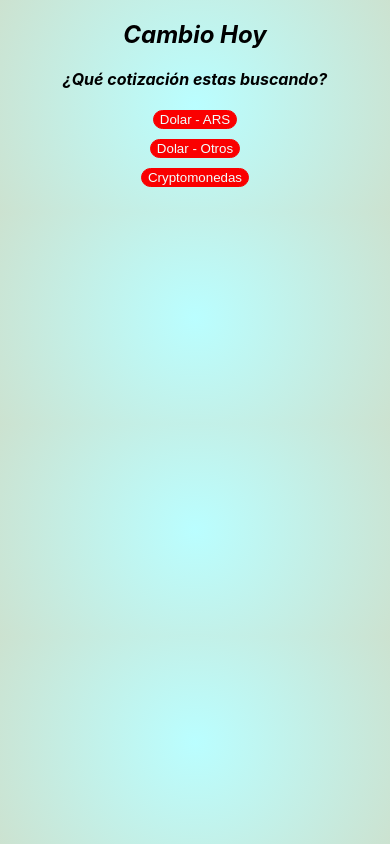
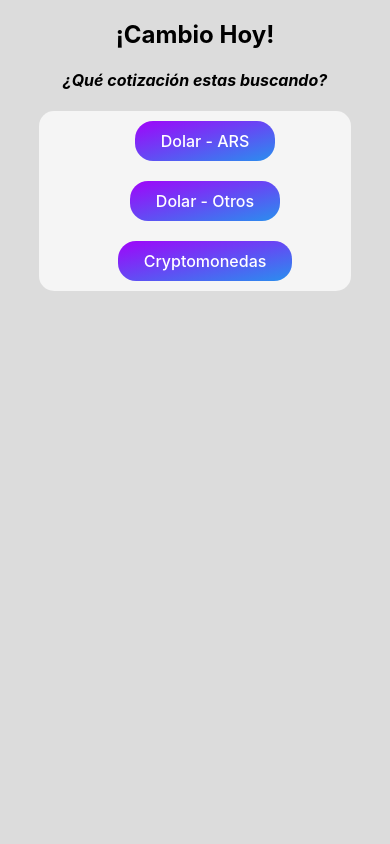
Before and after one commit to Leandro-Pugliese/cambio_hoy, a React (Create React App) app: page / in a window 390 px wide. Built offline with nearby package versions, Linux system fonts and the light colour scheme.

Commit message:
CambioHoy-V2.5(New Css Dolar-Ars)

```diff
--- a/src/App.css
+++ b/src/App.css
@@ -2,90 +2,132 @@
   text-align: center;
 }
 
-.App-logo {
-  height: 40vmin;
-  pointer-events: none;
+body {
+  background-color: gainsboro;
 }
 
-@media (prefers-reduced-motion: no-preference) {
-  .App-logo {
-    animation: App-logo-spin infinite 20s linear;
-  }
+/* Título */
+
+
+/* BOTONES */
+.botones {
+  display: flex;
+  justify-content: center;
+  align-items: center;
 }
 
-.App-header {
-  background-color: #282c34;
-  min-height: 100vh;
-  display: flex;
-  flex-direction: column;
-  align-items: center;
-  justify-content: center;
-  font-size: calc(10px + 2vmin);
-  color: white;
-}
-
-.App-link {
-  color: #61dafb;
-}
-
-@keyframes App-logo-spin {
-  from {
-    transform: rotate(0deg);
-  }
-  to {
-    transform: rotate(360deg);
-  }
-}
-
-body {
-  background: rgb(150,253,255);
-  background: radial-gradient(circle, rgb(186, 254, 255) 0%, rgb(204, 226, 208) 100%);
-}
-/* BOTONES */
-.botones button {
-  background-color: rgb(250, 0, 0);
-  color: azure;
-  border: solid 1px rgb(250, 0, 0);
-  border-radius: 10px;
-  margin: 5px;
-}
-
-.botones button:hover {
-  background-color: blue;
-  cursor: pointer;
-  border: solid 1px blue;
-}
-
-/* DOLAR */
-#dolar {
+.botonesContainer {
   display: flex;
   flex-direction: column;
   justify-content: center;
   align-items: center;
+  width: 20%;
+  background-color: whitesmoke;
+  border-radius: 15px;
 }
 
-#dolarArs {
-  background: linear-gradient(0deg, rgb(67, 150, 240) 0%, rgba(70, 224, 134, 0.743) 100%);
-  border-radius: 5px;
-  width: 480px;
-  margin-right: 5px;
-  box-shadow: 3px 3px 3px 3px rgb(124, 105, 105);
+.button-62 {
+  background: linear-gradient(to bottom right, #a004fa, #298fee);
+  border: 0;
+  border-radius: 18px;
+  color: #FFFFFF;
+  cursor: pointer;
+  display: inline-block;
+  font-family: -apple-system,system-ui,"Segoe UI",Roboto,Helvetica,Arial,sans-serif;
+  font-size: 16px;
+  font-weight: 500;
+  line-height: 2.5;
+  outline: transparent;
+  padding: 0 1rem;
+  text-align: center;
+  text-decoration: none;
+  transition: box-shadow .2s ease-in-out;
+  user-select: none;
+  -webkit-user-select: none;
+  touch-action: manipulation;
+  white-space: nowrap;
+  width: 150px;
+  margin: 10px;
 }
 
-#oficial {
-  color: white;
+/* .button-62:not([disabled]):focus {
+  box-shadow: 0 0 .25rem rgba(0, 0, 0, 0.5), -.125rem -.125rem 1rem rgba(52, 65, 252, 0.5), .125rem .125rem 1rem rgba(241, 90, 255, 0.5);
+} */
+
+.button-62:not([disabled]):hover {
+  box-shadow: 0 0 .25rem rgba(0, 0, 0, 0.5), -.125rem -.125rem 1rem rgba(52, 65, 252, 0.5), .125rem .125rem 1rem rgba(241, 90, 255, 0.5);
 }
-#blue {
-  color: white;
+.button-62:active {
+  outline: 0;
+  transform: scale(0.95);
 }
-#tarjeta {
-  color: white;
+
+/* GENERAL */
+.cotizaciones {
+  display: flex;
+  justify-content: center;
+  align-items: center;
+  margin-top: 30px;
 }
-#bolsa {
-  color: white;
+
+/* DOLAR */
+.dolar {
+  display: flex;
+  flex-direction: column;
+  justify-content: center;
+  align-items: center;
+  width: 100%;
 }
-#liqui {
-  color: white;
+
+.dolarArs {
+  background-color: whitesmoke;
+  border-radius: 15px;
+  width: 30%;
+  margin-right: 5px;
+}
+
+.dataContainer {
+  display: flex;
+  flex-direction: row;
+  width: 100%;
+  align-items: center;
+  color: rgb(0, 0, 82);
+}
+
+.dataNombre {
+  display: flex;
+  width: 50%;
+}
+.dataNombre p {
+  margin-left: 15px;
+}
+
+.compra-venta {
+  display: flex;
+  flex-direction: column;
+  width: 50%;
+}
+
+.compra {
+  display: flex;
+  justify-content: right;
+  margin-right: 15px;
+}
+.compra p {
+  margin: 1px;
+}
+
+.venta {
+  display: flex;
+  justify-content: right;
+  margin-right: 15px;
+}
+.venta p {
+  margin: 1px;
+}
+
+.renglon hr {
+  margin: 0px 15px;
 }
 
 
@@ -173,12 +215,22 @@ body {
 }
 
 /* MediaQuery para Css responsive  ---------------------------------------------------------------------------------*/
-@media (max-width: 500px) {
+@media (max-width: 700px) {
+
+  /* Botones */
+
+  .botonesContainer {
+    width: 80%;
+  }
+  .button-62 {
+    width: 100%;
+  }
 
   /* Dolar */
-  #dolarArs {
+  .dolarArs {
     width: 80%;
   }
+
 
   /* Pares */
   #dolarOtros {
@@ -209,3 +261,10 @@ body {
   }
 
 }
+
+@media (max-width: 500px) {
+  #nombreLargo {
+    font-size: small;
+    font-weight: 900;
+  }
+}
--- a/src/App.js
+++ b/src/App.js
@@ -9,48 +9,83 @@ function App() {
   const coinBase = "https://api.coinbase.com/v2"
 
   //DolarSi Api
+  // Oficial
   const [oficial, setOficial] = useState("");
+  const [oficialCompra, setOficialCompra] = useState("");
+  const [oficialVenta, setOficialVenta] = useState("");
+  // Blue
   const [blue, setBlue] = useState("");
+  const [blueCompra, setBlueCompra] = useState("");
+  const [blueVenta, setBlueVenta] = useState("");
+  // Tarjeta
   const [tarjeta, setTarjeta] = useState("");
+  const [tarjetaCompra, setTarjetaCompra] = useState("");
+  const [tarjetaVenta, setTarjetaVenta] = useState("");
+  // Bolsa
   const [bolsa, setBolsa] = useState("");
+  const [bolsaCompra, setBolsaCompra] = useState("");
+  const [bolsaVenta, setBolsaVenta] = useState("");
+  // Liqui
   const [liqui, setLiqui] = useState("");
-  const [textoDolar, setTextoDolar] = useState("");
+  const [liquiCompra, setLiquiCompra] = useState("");
+  const [liquiVenta, setLiquiVenta] = useState("");
+  //Render usd-ars
   const [dolarCss, setDolarCss] = useState("");
 
   const buscar = async () => {
 
-    const dolarText = `Dolar - Ars`
-    setTextoDolar(dolarText)
-
     let dolar = await axios(url);
     let dataDolar = await dolar.data;
 
+    // Oficial
+    let oficialDolar = `${dataDolar[0].casa.nombre}`
+    setOficial(oficialDolar)
 
-    let oficialDolar = `${dataDolar[0].casa.nombre} =
-                        Compra: $${dataDolar[0].casa.compra} /
-                        Venta: $${dataDolar[0].casa.venta}`
+    let oficialDolarCompra = `Compra: $${dataDolar[0].casa.compra}`
+    setOficialCompra(oficialDolarCompra)
 
-    let blueDolar = `${dataDolar[1].casa.nombre} =
-                      Compra: $${dataDolar[1].casa.compra} /
-                      Venta: $${dataDolar[1].casa.venta}`
+    let oficialDolarVenta = `Venta: $${dataDolar[0].casa.venta}`
+    setOficialVenta(oficialDolarVenta)
 
-    let tarjetaDolar = `${dataDolar[6].casa.nombre} (tarjeta) =
-                        Compra: $${dataDolar[6].casa.compra} /
-                        Venta: $${dataDolar[6].casa.venta}`
+    // Blue
+    let blueDolar = `${dataDolar[1].casa.nombre}`
+    setBlue(blueDolar)
 
-    let bolsaDolar = `${dataDolar[4].casa.nombre} =
-                        Compra: $${dataDolar[4].casa.compra} /
-                        Venta: $${dataDolar[4].casa.venta}`
+    let blueDolarCompra = `Compra: $${dataDolar[1].casa.compra}`
+    setBlueCompra(blueDolarCompra)
 
-    let liquiDolar = `${dataDolar[3].casa.nombre} =
-                        Compra: $${dataDolar[3].casa.compra} /
-                        Venta: $${dataDolar[3].casa.venta}`
+    let blueDolarVenta = `Venta: $${dataDolar[1].casa.venta}`
+    setBlueVenta(blueDolarVenta)
 
-    setOficial(oficialDolar);
-    setBlue(blueDolar);
-    setTarjeta(tarjetaDolar);
-    setBolsa(bolsaDolar);
-    setLiqui(liquiDolar);
+    // Tarjeta
+    let tarjetaDolar = `${dataDolar[6].casa.nombre} (tarjeta)`
+    setTarjeta(tarjetaDolar)
+
+    let tarjetaDolarCompra = `Compra: $${dataDolar[6].casa.compra}`
+    setTarjetaCompra(tarjetaDolarCompra)
+
+    let tarjetaDolarVenta = `Venta: $${dataDolar[6].casa.venta}`
+    setTarjetaVenta(tarjetaDolarVenta)
+
+    // Bolsa
+    let bolsaDolar = `${dataDolar[4].casa.nombre}`
+    setBolsa(bolsaDolar)
+
+    let bolsaDolarCompra = `Compra: $${dataDolar[4].casa.compra}`
+    setBolsaCompra(bolsaDolarCompra)
+
+    let bolsaDolarVenta = `Venta: $${dataDolar[4].casa.venta}`
+    setBolsaVenta(bolsaDolarVenta)
+
+    // Liqui
+    let liquiDolar = `${dataDolar[3].casa.nombre}`
+    setLiqui(liquiDolar)
+
+    let liquiDolarCompra = `Compra: $${dataDolar[3].casa.compra}`
+    setLiquiCompra(liquiDolarCompra)
+
+    let liquiDolarVenta = `Venta: $${dataDolar[3].casa.venta}`
+    setLiquiVenta(liquiDolarVenta)
 
     setDolarCss(true)
     setParesCss(false)
@@ -147,48 +182,124 @@ function App() {
 
   return (
     <div className="App">
-      <div id='titulo'>
-        <h2><i>Cambio Hoy</i></h2>
-        <p><b><i>¿Qué cotización estas buscando?</i></b></p>
+      <div className='titulo'>
+        <div className='tituloContainer'>
+          <div>
+            <h2><b>¡Cambio Hoy!</b></h2>
+          </div>
+          <div>
+            <h4><b><i>¿Qué cotización estas buscando?</i></b></h4>
+          </div>
+        </div>
       </div>
       <div className="botones">
-        <div>
-          <button type="button" id="boton" onClick={buscar}>Dolar - ARS</button>
-        </div>
-        <div>
-          <button type="button" id="boton2" onClick={buscarOtros}>Dolar - Otros</button>
-        </div>
-        <div>
-          <button type="button" id="boton2" onClick={crypto}>Cryptomonedas</button>
+        <div className='botonesContainer'>
+          <div>
+            <button type="button" className='button-62' onClick={buscar}>Dolar - ARS</button>
+          </div>
+          <div>
+            <button type="button" className='button-62' onClick={buscarOtros}>Dolar - Otros</button>
+          </div>
+          <div>
+            <button type="button" className='button-62' onClick={crypto}>Cryptomonedas</button>
+          </div>
         </div>
       </div>
-      <div id="cotizaciones">
-      <br/>
-        {(!! dolarCss) &&
-          <div id='dolar'>
-            <div id="dolarArs">
+      <div className="cotizaciones">
+        {
+          (dolarCss) &&
+          <div className='dolar'>
+            <div className="dolarArs">
               <div>
-                <h4>{textoDolar}</h4>
+                <h4><b><i>USD - ARS</i></b></h4>
               </div>
-              <div className="dolar" id="oficial">
-                <p>{oficial}</p>
+              <div className='dataContainer'>
+
+                <div className='dataNombre'>
+                  <p><b><i>{oficial}</i></b></p>
+                </div>
+                <div className='compra-venta'>
+                  <div className='compra'>
+                    <p><b><i>{oficialCompra}</i></b></p>
+                  </div>
+                  <div className='venta'>
+                    <p><b><i>{oficialVenta}</i></b></p>
+                  </div>
+                </div>
               </div>
-              <div className="dolar" id="blue">
-                <p>{blue}</p>
+              <div className='renglon'>
+                <hr/>
               </div>
-              <div className="dolar" id="tarjeta">
-                <p>{tarjeta}</p>
+
+              <div className='dataContainer'>
+                <div className='dataNombre'>
+                  <p><b><i>{blue}</i></b></p>
+                </div>
+                <div className='compra-venta'>
+                  <div className='compra'>
+                    <p><b><i>{blueCompra}</i></b></p>
+                  </div>
+                  <div className='venta'>
+                    <p><b><i>{blueVenta}</i></b></p>
+                  </div>
+                </div>
               </div>
-              <div className="dolar" id="bolsa">
-                <p>{bolsa}</p>
+              <div className='renglon'>
+                <hr/>
               </div>
-              <div className="dolar" id="liqui">
-                <p>{liqui}</p>
+
+              <div className='dataContainer'>
+                <div className='dataNombre' id='nombreLargo'>
+                  <p><b><i>{tarjeta}</i></b></p>
+                </div>
+                <div className='compra-venta'>
+                  <div className='compra'>
+                    <p><b><i>{tarjetaCompra}</i></b></p>
+                  </div>
+                  <div className='venta'>
+                    <p><b><i>{tarjetaVenta}</i></b></p>
+                  </div>
+                </div>
               </div>
+              <div className='renglon'>
+                <hr/>
+              </div>
+
+              <div className='dataContainer'>
+                <div className='dataNombre'>
+                  <p><b><i>{bolsa}</i></b></p>
+                </div>
+                <div className='compra-venta'>
+                  <div className='compra'>
+                    <p><b><i>{bolsaCompra}</i></b></p>
+                  </div>
+                  <div className='venta'>
+                    <p><b><i>{bolsaVenta}</i></b></p>
+                  </div>
+                </div>
+              </div>
+              <div className='renglon'>
+                <hr/>
+              </div>
+
+              <div className='dataContainer'>
+                <div className='dataNombre' id='nombreLargo'>
+                  <p><b><i>{liqui}</i></b></p>
+                </div>
+                <div className='compra-venta'>
+                  <div className='compra'>
+                    <p><b><i>{liquiCompra}</i></b></p>
+                  </div>
+                  <div className='venta'>
+                    <p><b><i>{liquiVenta}</i></b></p>
+                  </div>
+                </div>
+              </div>
+              <br/>
             </div>
           </div>
         }
-        {(!! paresCss) &&
+        {(paresCss) &&
         <div id="pares">
           <div id='dolarOtros'>
             <div id="otros">
@@ -206,7 +317,8 @@ function App() {
           </div>
         </div>
         }
-        {(!!cryptoCss) &&
+        {
+          (cryptoCss) &&
           <div id="cryptos">
             <div id="cryptoBox">
               <div id="cryptomonedas">
```
Also changed, not shown: 1 other file (tests, documents, lock files or other folders).
